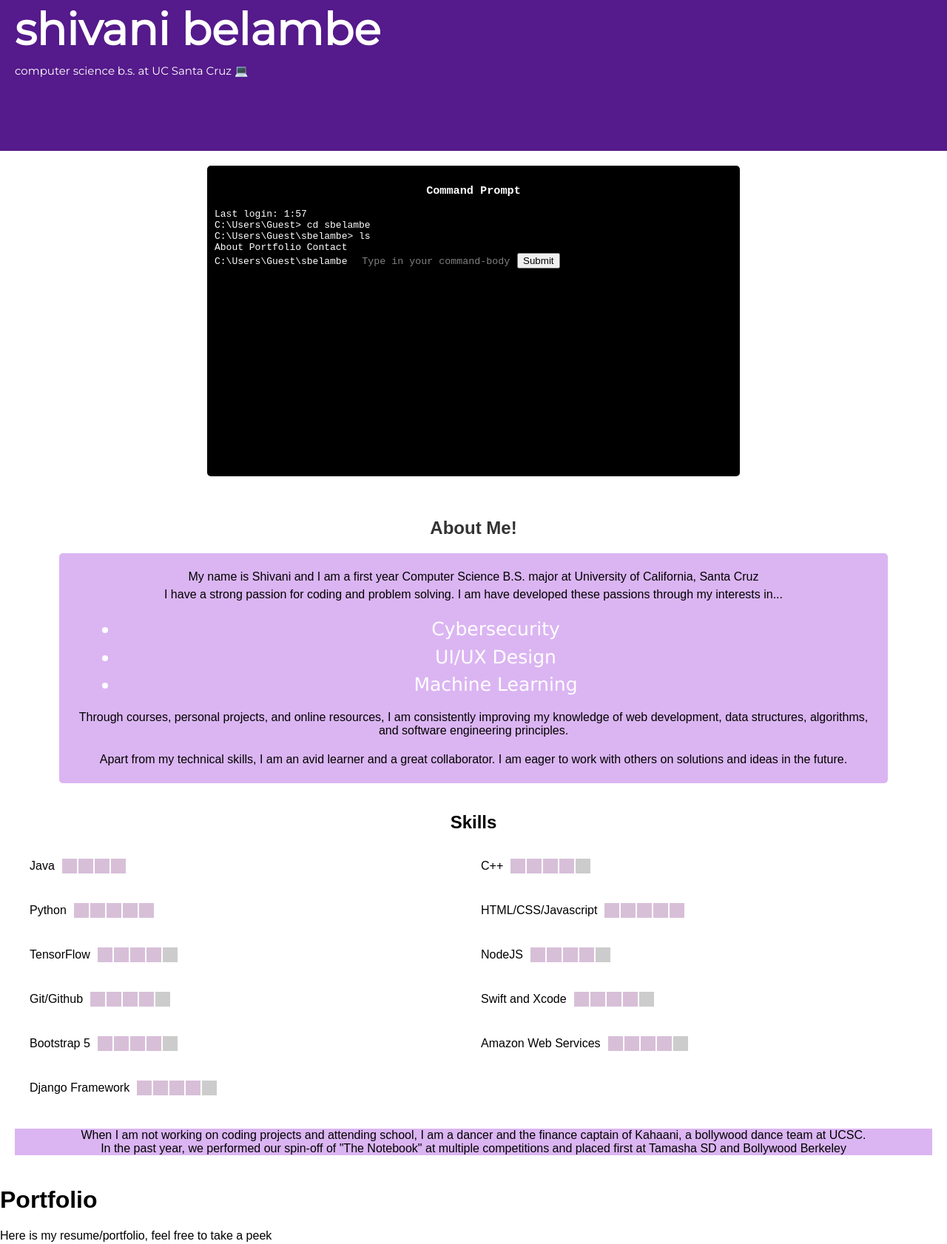
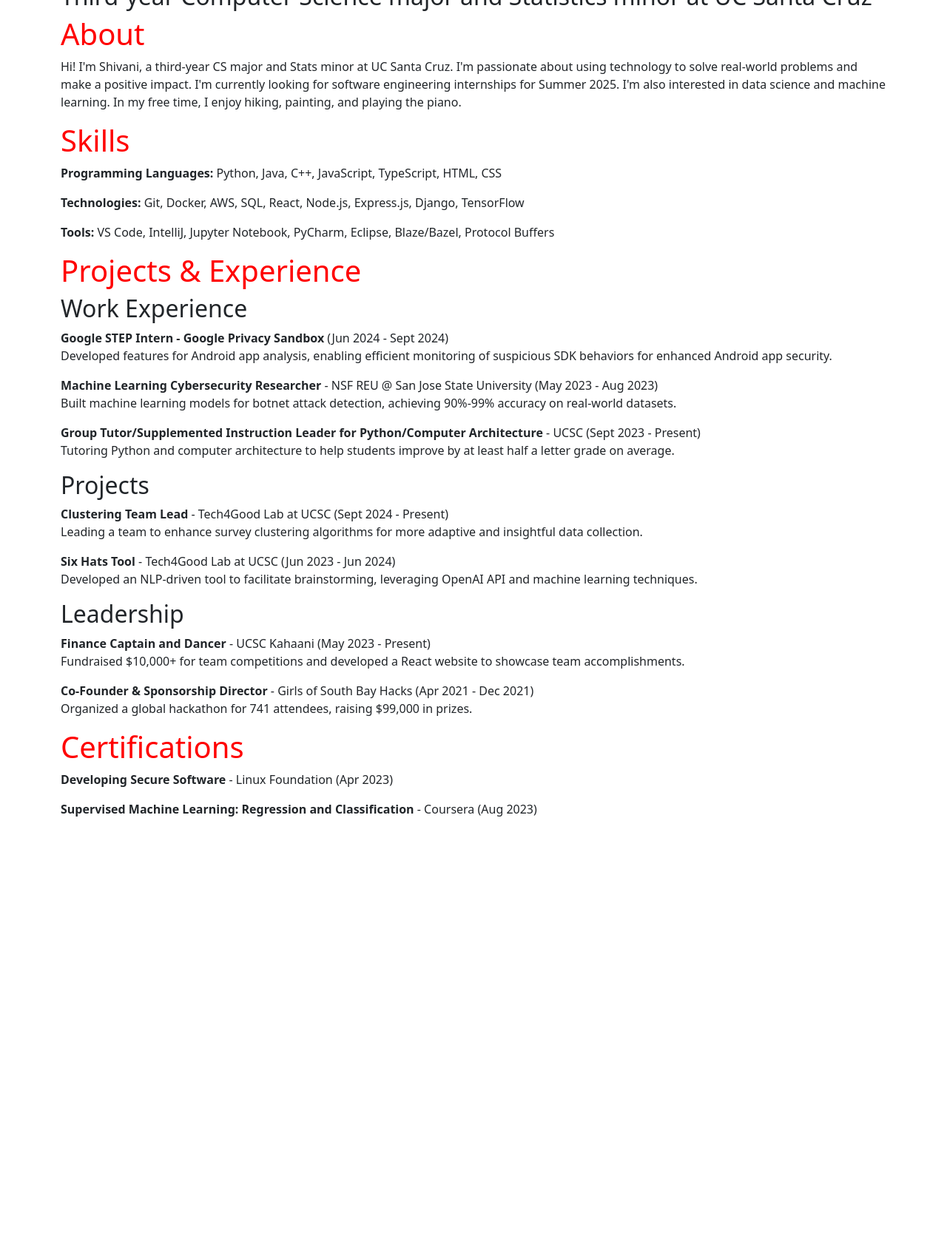
Before and after one commit to sbelambe/sbelambe.github.io, a plain HTML site: page index.html in a window 1280 px wide. Shown: the part 136-1818 px from the top of the page at 74% size. After the commit the page ends 1258 px from the top, so only its background shows below. Drawn offline with nearby package versions, Linux system fonts and the light colour scheme.

Commit message:
base html

```diff
--- a/about_me_style.css
+++ /dev/null
@@ -1,95 +0,0 @@
-
-
-#skills {
-    padding: 20px;
-  }
-
-  .skills-container {
-    display: flex;
-    justify-content: space-between;
-  }
-
-  .skill {
-    display: flex;
-    align-items: center;
-    margin-bottom: 10px;
-  }
-
-  .skill-name {
-    margin-right: 10px;
-  }
-
-  .stars {
-    display: flex;
-  }
-
-  .star {
-    width: 20px;
-    height: 20px;
-    background-color: #ccc;
-    margin-right: 2px;
-  }
-
-  .filled {
-    background-color: #D8BFD8;
-  }
-
-  .skills-container {
-    display: grid;
-    grid-template-columns: repeat(2, 1fr);
-    column-gap: 20px;
-  }
-
-  .pdf-container {
-    display: flex;
-    justify-content: center;
-    align-items: center;
-    height: 100vh;
-  }
-
-  .pdf-container embed {
-    max-width: 100%;
-    max-height: 100%;
-  }
-
-
-  #about {
-    text-align: center;
-    padding: 20px;
-  }
-
-  #about h1 {
-    font-size: 24px;
-    color: #333;
-  }
-
-  #aboutme {
-    background-color: #DBB5F2;
-    padding: 20px;
-    border-radius: 5px;
-    margin-top: 20px;
-    margin-left: 60px;
-    margin-right: 60px;
-  }
-
-  #aboutme p {
-    font-size: 16px;
-    line-height: 1.5;
-    margin-bottom: 10px;
-  }
-
-  #aboutme ul {
-    list-style-type: disc;
-    margin-left: 20px;
-  }
-
-  #aboutme li {
-    line-height: 1.5;
-    font-size: 25px;
-    color: white;
-    font-family: 'Lucida Sans';
-  }
-
-  #dance {
-    background-color: #DBB5F2;
-  }
--- /dev/null
+++ b/index.css
@@ -0,0 +1,3 @@
+h1 {
+    color: red;
+}
--- a/index.html
+++ b/index.html
@@ -4,221 +4,99 @@
     <meta charset="UTF-8">
     <meta name="viewport" content="width=device-width, initial-scale=1.0">
     <title>Shivani Belambe</title>
-    <link rel = "stylesheet" href="main_style.css">
-    <link rel = "stylesheet" href="about_me_style.css">
-    <script src="myscripts.js"></script>
-    <link href="https://fonts.googleapis.com/css?family=Montserrat" rel="stylesheet">
-
-
+    <link href="https://cdn.jsdelivr.net/npm/bootstrap@5.3.3/dist/css/bootstrap.min.css" rel="stylesheet" integrity="sha384-QWTKZyjpPEjISv5WaRU9OFeRpok6YctnYmDr5pNlyT2bRjXh0JMhjY6hW+ALEwIH" crossorigin="anonymous">
+    <link rel="stylesheet" href="index.css">
 </head>
-
-
-<body onload="displayTime()">
-
-<div class="header">
-    <div class="header-text">
-        <h1>shivani belambe</h1>
-        <p class="cs-major">computer science b.s. at UC Santa Cruz &#x1F4BB;</p>
-    </div>
-</div>
-
-
-
-
-
-    <div class="command-prompt" onload="displayTime()">
-        <div class="command-header">
-          <h3>Command Prompt</h3>
-        </div>
-        <div class="command-body">
-            <span class="prompt-text">
-                <p>Last login: <span id="time"></span></p>
-                <p> <br> C:\Users\Guest> cd sbelambe <br></p>
-                <p> C:\Users\Guest\sbelambe> ls <br></p>
-                <p>About  Portfolio  Contact <br></p>
-            </span>
-            <p> <br> C:\Users\Guest\sbelambe</p>
-          <input type="text" class="command-input" id="command-input" placeholder="Type in your command-body">
-          <button type="button" onclick="processCommand()">Submit</button>
-        </div>
-      </div>
-
-
-
-    <div id="about">
-        <h1>About Me!</h1>
-
-        <div id="aboutme">
-            <p>My name is Shivani and I am a first year Computer Science B.S. major at University of California, Santa Cruz <br>
-            I have a strong passion for coding and problem solving. I am have developed these passions through my interests in...
-            <ul>
-                <li>Cybersecurity</li>
-                <li>UI/UX Design</li>
-                <li>Machine Learning</li>
-            </ul>
-
-
-            Through courses, personal projects, and online resources, I am consistently improving my knowledge of web development, data structures, algorithms, and software engineering principles.
-            <br> <br>
-            Apart from my technical skills, I am an avid learner and a great collaborator. I am eager to work with others on solutions and ideas in the future.
-            </p>
+<body>
+    <div class="header">
+        <nav class="navbar navbar-expand-lg navbar-light bg-light">
+            <div class="container-fluid">
+                <a class="navbar-brand" href="#">Shivani Belambe</a>
+                <button class="navbar-toggler" type="button" data-bs-toggle="collapse" data-bs-target="#navbarNav" aria-controls="navbarNav" aria-expanded="false" aria-label="Toggle navigation">
+                    <span class="navbar-toggler-icon"></span>
+                </button>
+                <a class="nav-link" href="#about">About</a>
+                <a class="nav-link" href="#skills">Skills</a>
+                <a class="nav-link" href="#projects-experience">Projects & Experience</a>
+                <a class="nav-link" href="#certifications">Certifications</a>
+            </div>
+        </nav>
     </div>
 
-
-
-        <section id="skills">
-            <h2>Skills</h2>
-            <div class="skills-container">
-              <div class="skill">
-                <p class="skill-name">Java</p>
-                <div class="stars">
-                  <span class="star filled"></span>
-                  <span class="star filled"></span>
-                  <span class="star filled"></span>
-                  <span class="star filled"></span>
-                </div>
-              </div>
-              <div class="skill">
-                <p class="skill-name">C++</p>
-                <div class="stars">
-                  <span class="star filled"></span>
-                  <span class="star filled"></span>
-                  <span class="star filled"></span>
-                  <span class="star filled"></span>
-                  <span class="star"></span>
-                </div>
-              </div>
-              <div class="skill">
-                <p class="skill-name">Python</p>
-                <div class="stars">
-                  <span class="star filled"></span>
-                  <span class="star filled"></span>
-                  <span class="star filled"></span>
-                  <span class="star filled"></span>
-                  <span class="star filled"></span>
-                </div>
-              </div>
-              <div class="skill">
-                <p class="skill-name">HTML/CSS/Javascript</p>
-                <div class="stars">
-                  <span class="star filled"></span>
-                  <span class="star filled"></span>
-                  <span class="star filled"></span>
-                  <span class="star filled"></span>
-                  <span class="star filled"></span>
-                </div>
-              </div>
-              <div class="skill">
-                <p class="skill-name">TensorFlow</p>
-                <div class="stars">
-                  <span class="star filled"></span>
-                  <span class="star filled"></span>
-                  <span class="star filled"></span>
-                  <span class="star filled"></span>
-                  <span class="star"></span>
-                </div>
-              </div>
-              <div class="skill">
-                <p class="skill-name">NodeJS</p>
-                <div class="stars">
-                  <span class="star filled"></span>
-                  <span class="star filled"></span>
-                  <span class="star filled"></span>
-                  <span class="star filled"></span>
-                  <span class="star"></span>
-                </div>
-              </div>
-              <div class="skill">
-                <p class="skill-name">Git/Github</p>
-                <div class="stars">
-                  <span class="star filled"></span>
-                  <span class="star filled"></span>
-                  <span class="star filled"></span>
-                  <span class="star filled"></span>
-                  <span class="star"></span>
-                </div>
-              </div>
-              <div class="skill">
-                <p class="skill-name">Swift and Xcode</p>
-                <div class="stars">
-                  <span class="star filled"></span>
-                  <span class="star filled"></span>
-                  <span class="star filled"></span>
-                  <span class="star filled"></span>
-                  <span class="star"></span>
-                </div>
-              </div>
-              <div class="skill">
-                <p class="skill-name">Bootstrap 5</p>
-                <div class="stars">
-                  <span class="star filled"></span>
-                  <span class="star filled"></span>
-                  <span class="star filled"></span>
-                  <span class="star filled"></span>
-                  <span class="star"></span>
-                </div>
-              </div>
-              <div class="skill">
-                <p class="skill-name">Amazon Web Services</p>
-                <div class="stars">
-                  <span class="star filled"></span>
-                  <span class="star filled"></span>
-                  <span class="star filled"></span>
-                  <span class="star filled"></span>
-                  <span class="star"></span>
-                </div>
-              </div>
-              <div class="skill">
-                <p class="skill-name">Django Framework</p>
-                <div class="stars">
-                  <span class="star filled"></span>
-                  <span class="star filled"></span>
-                  <span class="star filled"></span>
-                  <span class="star filled"></span>
-                  <span class="star"></span>
-                </div>
-              </div>
-              <!-- Add more skills here -->
+    <div class="container main">
+        <div class="row">
+            <div class="col">
+                <h1>Shivani Belambe</h1>
+                <h2>Third-year Computer Science major and Statistics minor at UC Santa Cruz</h2>
             </div>
-        </section>
-
-
-        <div id="dance">
-            <p>When I am not working on coding projects and attending school, I am a dancer and the finance captain of Kahaani, a bollywood dance team at UCSC.<br></p>
-            <p>In the past year, we performed our spin-off of "The Notebook" at multiple competitions and placed first at Tamasha SD and Bollywood Berkeley</p>
-
         </div>
-
-
     </div>
 
-    <div id="portfolio">
-        <h1>Portfolio</h1>
-        <p>Here is my resume/portfolio, feel free to take a peek<br></p>
-        <div class="pdf-container">
-            <embed src="resume.pdf" width="500" height="600" type="application/pdf">
+    <div id="about" class="container About">
+        <div class="row">
+            <div class="col">
+                <h1>About</h1>
+                <p>Hi! I'm Shivani, a third-year CS major and Stats minor at UC Santa Cruz. I'm passionate about using technology to solve real-world problems and make a positive impact. I'm currently looking for software engineering internships for Summer 2025. I'm also interested in data science and machine learning. In my free time, I enjoy hiking, painting, and playing the piano.</p>
+            </div>
         </div>
-        <br>
     </div>
 
-
-
-    <div id="contact">
-        <h1>contact</h1>
-        <br><br><br><br><br><br><br><br><br>
-        <br><br><br><br><br><br><br><br><br>
-        <br><br><br><br><br><br><br><br><br>
-        <br><br><br><br><br><br><br><br><br>
-        <br><br><br><br><br><br><br><br><br>
-        <br><br><br><br><br><br><br><br><br>
-        <br><br><br><br><br><br><br><br><br>
-        <br><br><br><br><br><br><br><br><br>
+    <div id="skills" class="container Skills">
+        <div class="row">
+            <div class="col">
+                <h1>Skills</h1>
+                <p><strong>Programming Languages:</strong> Python, Java, C++, JavaScript, TypeScript, HTML, CSS</p>
+                <p><strong>Technologies:</strong> Git, Docker, AWS, SQL, React, Node.js, Express.js, Django, TensorFlow</p>
+                <p><strong>Tools:</strong> VS Code, IntelliJ, Jupyter Notebook, PyCharm, Eclipse, Blaze/Bazel, Protocol Buffers</p>
+            </div>
+        </div>
     </div>
 
+    <div id="projects-experience" class="container Projects-Experience">
+        <div class="row">
+            <div class="col">
+                <h1>Projects & Experience</h1>
 
+                <h2>Work Experience</h2>
+                <p><strong>Google STEP Intern - Google Privacy Sandbox</strong> (Jun 2024 - Sept 2024)<br>
+                    Developed features for Android app analysis, enabling efficient monitoring of suspicious SDK behaviors for enhanced Android app security.
+                </p>
+                <p><strong>Machine Learning Cybersecurity Researcher</strong> - NSF REU @ San Jose State University (May 2023 - Aug 2023)<br>
+                    Built machine learning models for botnet attack detection, achieving 90%-99% accuracy on real-world datasets.
+                </p>
+                <p><strong>Group Tutor/Supplemented Instruction Leader for Python/Computer Architecture</strong> - UCSC (Sept 2023 - Present)<br>
+                    Tutoring Python and computer architecture to help students improve by at least half a letter grade on average.
+                </p>
 
+                <h2>Projects</h2>
+                <p><strong>Clustering Team Lead</strong> - Tech4Good Lab at UCSC (Sept 2024 - Present)<br>
+                    Leading a team to enhance survey clustering algorithms for more adaptive and insightful data collection.
+                </p>
+                <p><strong>Six Hats Tool</strong> - Tech4Good Lab at UCSC (Jun 2023 - Jun 2024)<br>
+                    Developed an NLP-driven tool to facilitate brainstorming, leveraging OpenAI API and machine learning techniques.
+                </p>
 
+                <h2>Leadership</h2>
+                <p><strong>Finance Captain and Dancer</strong> - UCSC Kahaani (May 2023 - Present)<br>
+                    Fundraised $10,000+ for team competitions and developed a React website to showcase team accomplishments.
+                </p>
+                <p><strong>Co-Founder & Sponsorship Director</strong> - Girls of South Bay Hacks (Apr 2021 - Dec 2021)<br>
+                    Organized a global hackathon for 741 attendees, raising $99,000 in prizes.
+                </p>
+            </div>
+        </div>
+    </div>
 
+    <div id="certifications" class="container Certifications">
+        <div class="row">
+            <div class="col">
+                <h1>Certifications</h1>
+                <p><strong>Developing Secure Software</strong> - Linux Foundation (Apr 2023)</p>
+                <p><strong>Supervised Machine Learning: Regression and Classification</strong> - Coursera (Aug 2023)</p>
+            </div>
+        </div>
+    </div>
 
+    <script src="https://cdn.jsdelivr.net/npm/bootstrap@5.3.3/dist/js/bootstrap.bundle.min.js" integrity="sha384-YvpcrYf0tY3lHB60NNkmXc5s9fDVZLESaAA55NDzOxhy9GkcIdslK1eN7N6jIeHz" crossorigin="anonymous"></script>
 </body>
 </html>
--- a/main_style.css
+++ /dev/null
@@ -1,90 +0,0 @@
-.command-prompt {
-  background-color: black;
-  color: white;
-  width: 800px;
-  height: 400px;
-  padding: 10px;
-  font-family: monospace;
-  border-radius: 5px;
-  overflow: auto;
-  margin: 0 auto;
-  max-width: 700px; /* Adjust the width as needed */
-  margin: 0 auto; /* Centers the command prompt box horizontally */
-  margin-top: 20px;
-  margin-bottom: 20px;
-}
-
-.command-header {
-  text-align: center;
-  margin-bottom: 10px;
-}
-
-.prompt-text {
-  display: inline-block;
-  width: 300px;
-}
-
-p {
-  display: inline;
-}
-
-.input-container {
-  display: flex;
-  align-items: center;
-  justify-content: flex-end; /* Align items to the right */
-}
-
-.command-input {
-  background-color: transparent;
-  color: white;
-  border: none;
-  outline: none;
-  width: 200px;
-  font-family: monospace;
-  margin-left: 10px; /* Add left margin to create space between the input field and the button */
-}
-
-.command-input::placeholder {
-  color: gray;
-}
-
-
-
-/* Global styles */
-body {
-  margin: 0;
-  padding: 0;
-  font-family: Arial, sans-serif;
-}
-
-/* Header styles */
-.header {
-  display: flex;
-  align-items: center;
-  justify-content: space-between;
-  padding: 20px;
-  background-color: #551A8B; /* Set the background color to dark purple */
-  height: 300px;
-}
-
-.header-text {
-  font-family: "Montserrat", sans-serif;
-}
-
-.header-text h1 {
-  font-size: 60px;
-  margin-bottom: 10px;
-  color: #FFFFFF; /* Set the text color to white */
-}
-
-.cs-major {
-  font-size: 15px;
-  margin-top: 0;
-  color: #FFFFFF; /* Set the text color to white */
-}
-
-
-.fade-in {
-  opacity: 0;
-  transition: opacity 0.5s ease-in-out;
-}
--- a/myscripts.js
+++ /dev/null
@@ -1,36 +0,0 @@
-function displayTime() {
-  const now = new Date();
-  const hours = now.getHours();
-  const minutes = now.getMinutes();
-  const timeElement = document.getElementById("time");
-  timeElement.innerHTML = hours + ":" + minutes;
-}
-
-const timeElem = document.getElementById("time");
-const now = new Date();
-timeElem.textContent = now.toLocaleString();
-
-
-function processCommand() {
-// Get the user's input
-var userInput = document.getElementById("command-input").value;
-
-// Determine which div to show based on the user's input
-var divToShow = "";
-if (userInput === "about") {
-  divToShow = "about";
-} else if (userInput === "portfolio") {
-  divToShow = "portfolio";
-} else if (userInput === "contact") {
-  divToShow = "contact";
-} else {
-  // Default to the homepage if the user's input is not recognized
-  divToShow = "about";
-}
-
-// Scroll to the selected div
-document.getElementById(divToShow).scrollIntoView({ behavior: "smooth" });
-
-// Save the user's input to localStorage
-localStorage.setItem("userInput", userInput);
-}
```
Also changed, not shown: about-me.html (deleted), portfolio.html (deleted), 3 other files.
